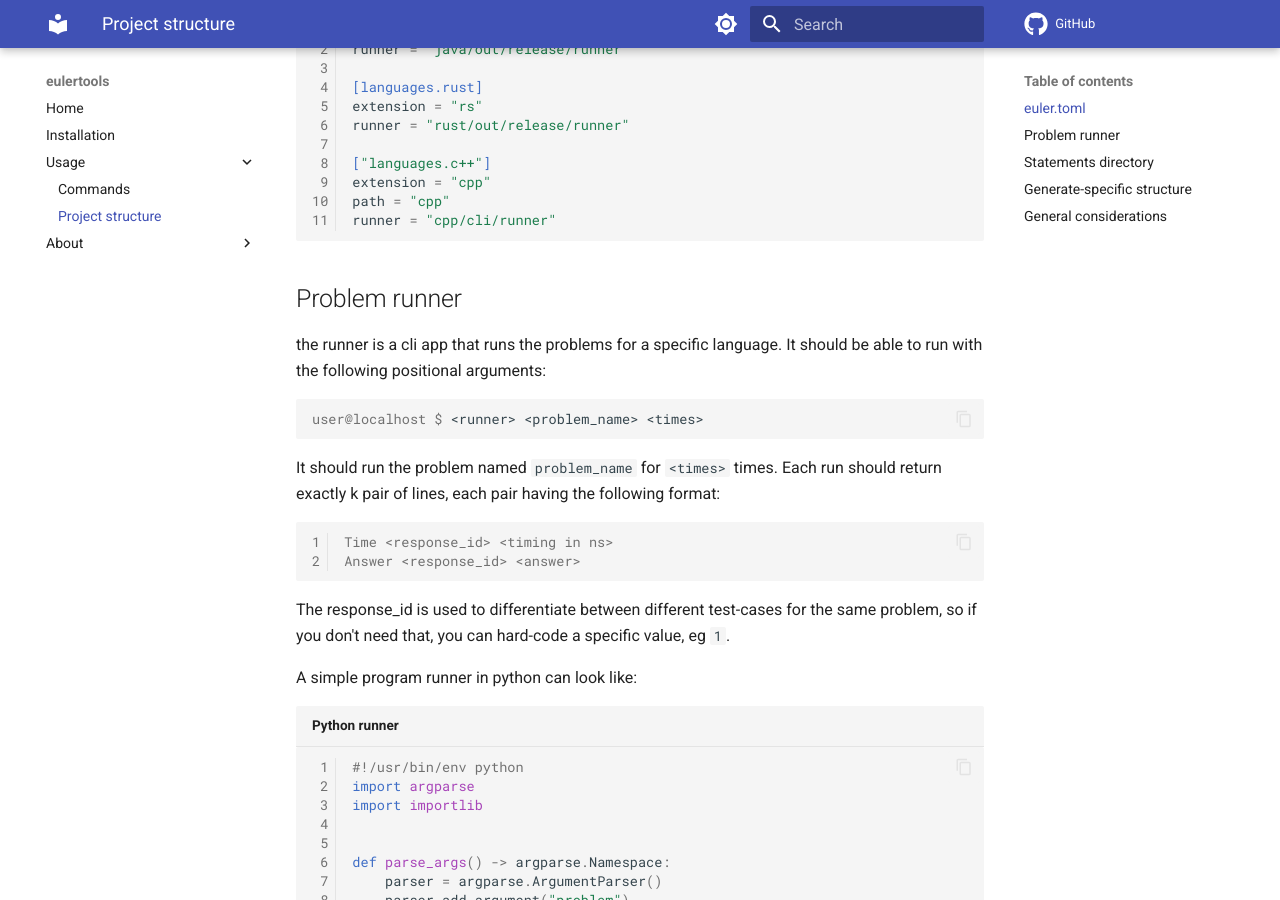
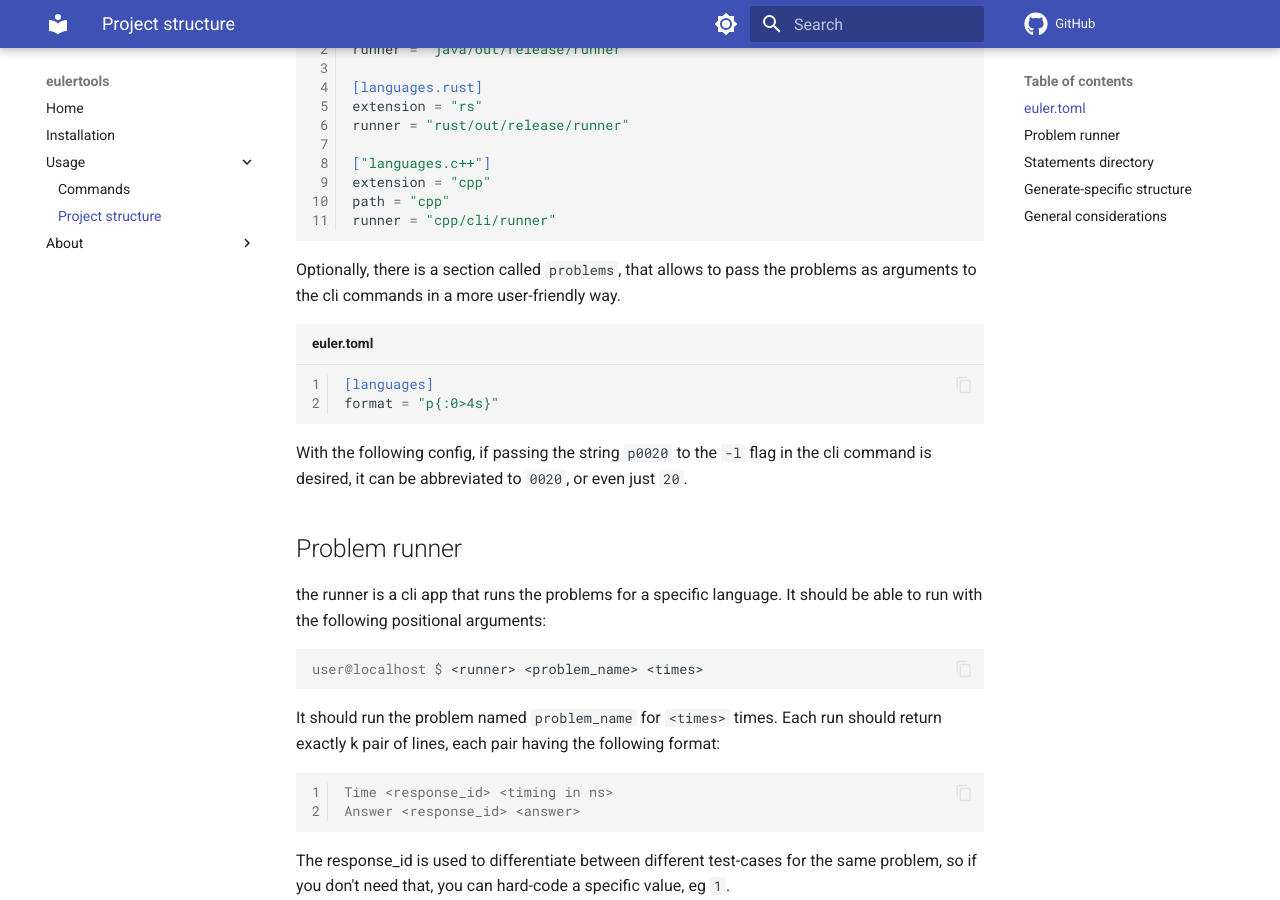
Before and after one commit to spapanik/py-euler, an MkDocs documentation site: the page built from docs/usage/structure.md, in a window 1280 px wide and 900 px high, scrolled down 755 px. Built offline with MkDocs 1.6.1 and Material for MkDocs 9.7.7, drawn with Linux system fonts in a browser that asks for light colours; comment, search, counter and statistics services are not loaded.

Commit message:
Allow passing short versions of the problem

````diff
--- a/docs/usage/structure.md
+++ b/docs/usage/structure.md
@@ -35,6 +35,15 @@ extension = "cpp"
 path = "cpp"
 runner = "cpp/cli/runner"
 ```
+
+Optionally, there is a section called `problems`, that allows to pass the problems as arguments to the cli commands in a more user-friendly way.
+
+``` toml linenums="1" title="euler.toml"
+[languages]
+format = "p{:0>4s}"
+```
+With the following config, if passing the string `p0020` to the `-l` flag in the cli command is desired,
+it can be abbreviated to `0020`, or even just `20`.
 
 ## Problem runner
 
````
Also changed, not shown: docs/CHANGELOG.md (+4 -0 lines), 1 other file.
